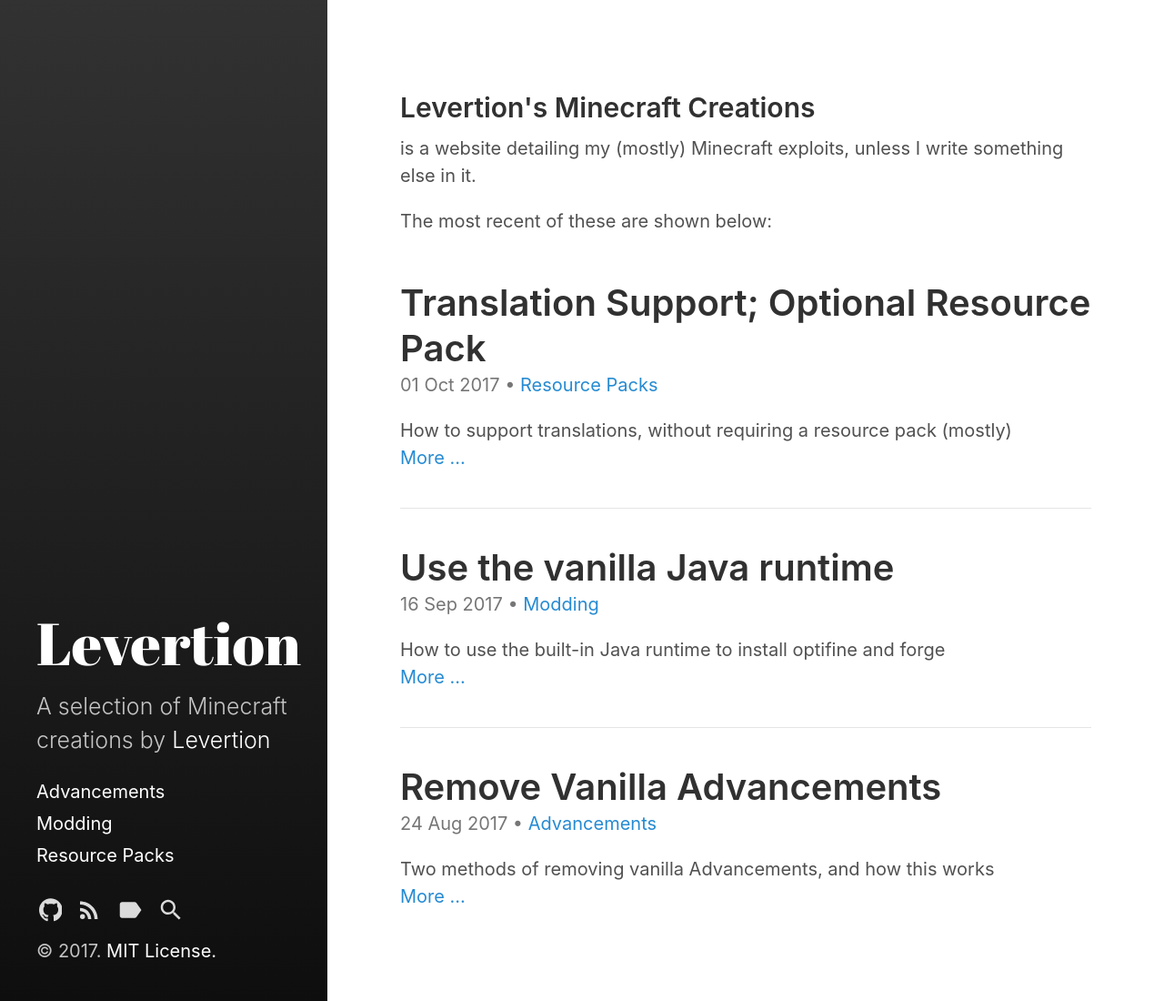
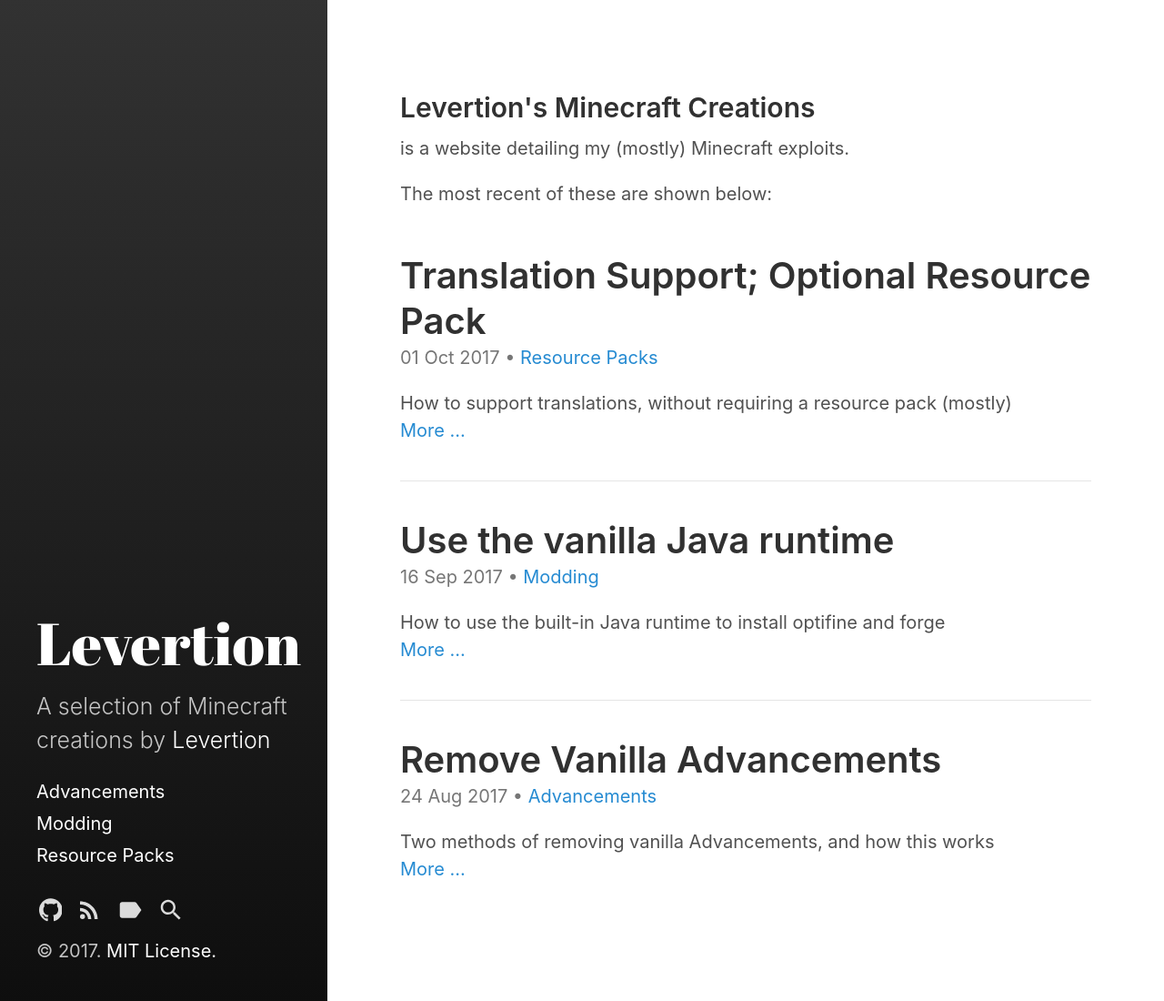
Before and after one commit to Levertion/levertion.github.io, a Jekyll site: the page built from index.html, in a window 1280 px wide. Shown: the whole page at 91% size. Built offline with Jekyll 4.4.1, drawn with Linux system fonts in a browser that asks for light colours; the list of posts is cut into pages by our own code.

Commit message:
Stop error and update index page

```diff
--- a/googlefd0b17e074fd0f40.html
+++ b/googlefd0b17e074fd0f40.html
@@ -1,5 +1,5 @@
 ---
 sitemap: false
-layout:null
+layout: null
 ---
 google-site-verification: googlefd0b17e074fd0f40.html
--- a/index.html
+++ b/index.html
@@ -3,6 +3,6 @@
 title: Home
 ---
 <h2>Levertion's Minecraft Creations</h2>
-<p> is a website detailing my (mostly) Minecraft exploits, unless I write something else in it.</p>
+<p> is a website detailing my (mostly) Minecraft exploits.</p>
 <p>The most recent of these are shown below:</p>
 <br>
```
